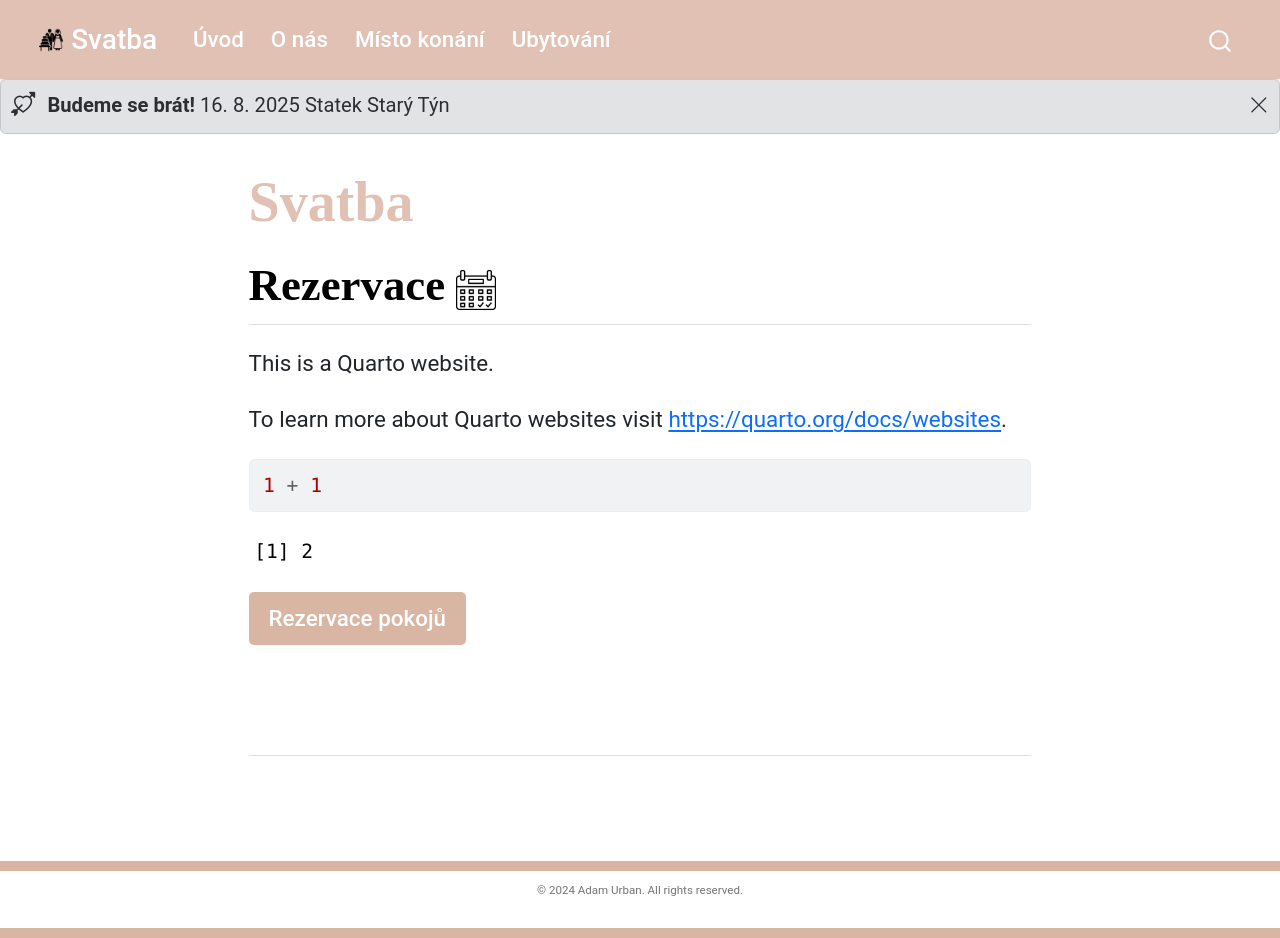
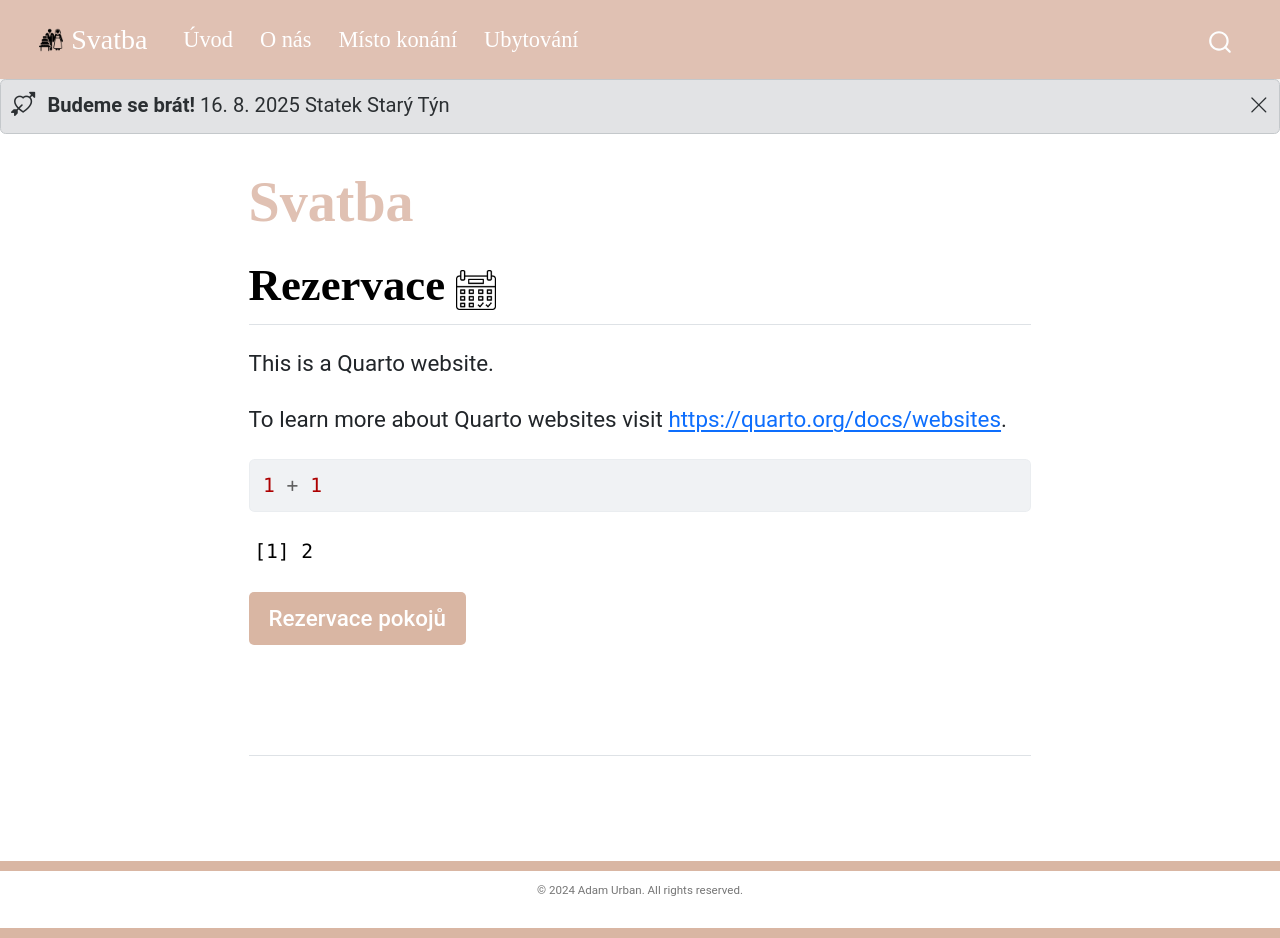
Before and after one commit to urbana98/urbanovi2025, a plain HTML site: page index.html in a window 1280 px wide. Drawn offline with nearby package versions, Linux system fonts and the light colour scheme; a web font is replaced by a local one.

Commit message:
Update styles.css

```diff
--- a/styles.css
+++ b/styles.css
@@ -5,6 +5,7 @@
 /* Navbar background color */
 
 .navbar {
+  font-family: "MadreScript", serif;
   background-color: #E0C1B3; /* Replace with your desired color */
   box-shadow: 0 4px 6px rgba(0, 0, 0, 0.1); /* Subtle shadow */
 }
```
